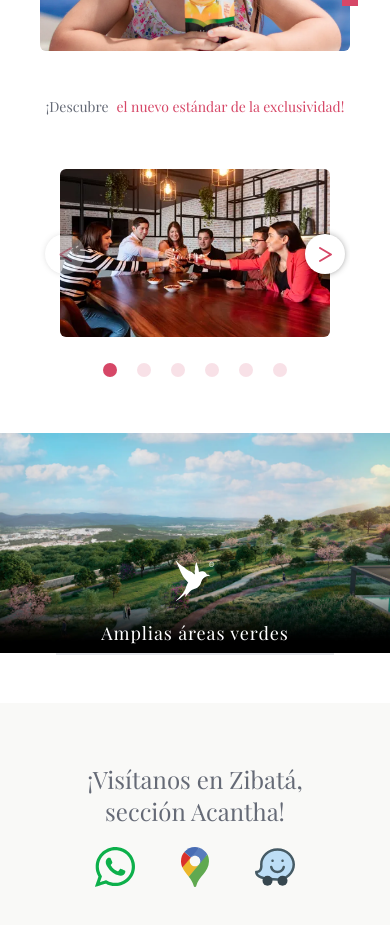
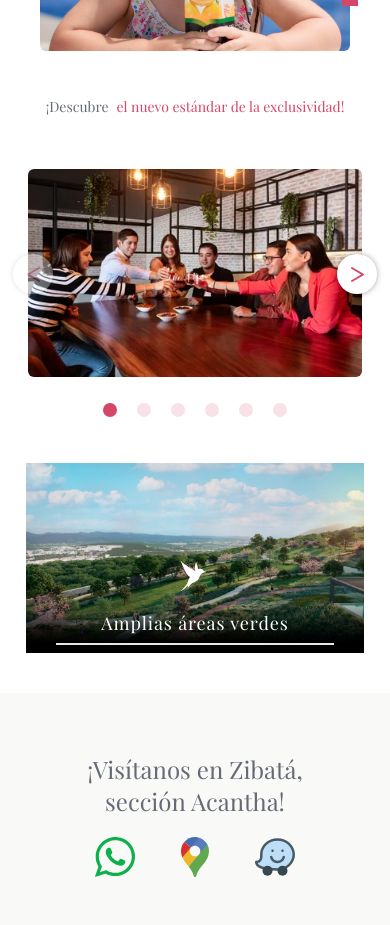
Before and after one commit to AbrahamDevarana/royalview_next, a Next.js app: page /amenidades in a window 390 px wide. Shown: the part 1560-2485 px from the top of the page. Built offline with nearby package versions, Linux system fonts and the light colour scheme.

Commit message:
Ajustes Sliders

```diff
--- a/components/ImageText.jsx
+++ b/components/ImageText.jsx
@@ -13,7 +13,7 @@ export default function ImageText({image, text, line = true}) {
             />
             <div className="absolute bottom-0 left-0 right-0">
                 <div className="text-center">
-                    <IsotipoSVG className="mx-auto lg:w-[60px] lg:h-[60px] w-[40px] h-[40px] mb-[20px]"/>
+                    <IsotipoSVG className="mx-auto lg:w-[60px] lg:h-[60px] w-[30px] h-[30px] mb-[20px]"/>
                     <h2 className="text-white lg:text-5xl tracking-wider font-normal">{text}</h2>
                     { line ? <hr className="w-[150px] mx-auto px-16 border-0 border-b-2 lg:my-6 my-2" /> : <div className="lg:py-6 py-2"> </div> }
                 </div>
--- a/components/sliders/Home.jsx
+++ b/components/sliders/Home.jsx
@@ -53,7 +53,7 @@ export default function HomeSlider({showModal}) {
                     </div>
                     <div className="col-span-12 xl:col-span-7 flex align-middle lg:order-1">
                         <div className="relative w-full h-fit mt-auto">
-                            <IsotipoSVG width={40} height={40} className="mx-auto absolute top-5 left-5 z-50"/>
+                            <IsotipoSVG className="mx-auto absolute lg:top-5 lg:left-5 top-3 left-3 z-50 lg:w-[40px] lg:h-[40px] w-[30px] h-[30px]"/>
                             <Image
                                 src={banner}
                                 alt="Patrona Royal View"
@@ -93,7 +93,7 @@ export default function HomeSlider({showModal}) {
                     </div>
                     <div className="col-span-12 xl:col-span-7 flex align-middle lg:order-1">
                         <div className="w-full h-fit mt-auto relative">
-                            <IsotipoSVG width={40} height={40} className="mx-auto absolute top-5 left-5 z-50"/>
+                            <IsotipoSVG className="mx-auto absolute lg:top-5 lg:left-5 top-3 left-3 z-50 lg:w-[40px] lg:h-[40px] w-[30px] h-[30px]"/>
                             <Image
                                 src={banner2}
                                 alt="Chica Royal View"
--- a/components/sliders/Home_2.jsx
+++ b/components/sliders/Home_2.jsx
@@ -54,7 +54,7 @@ export default function Home2Slider({showModal}) {
                     </div>
                     <div className="col-span-12 xl:col-span-7 flex align-middle lg:order-1">
                         <div className="w-full h-fit mt-auto relative">
-                            <IsotipoSVG width={40} height={40} className="mx-auto absolute top-5 left-5 z-50"/>
+                            <IsotipoSVG className="mx-auto absolute lg:top-5 lg:left-5 top-3 left-3 z-50 lg:w-[40px] lg:h-[40px] w-[30px] h-[30px]"/>
                             <Image
                                 src={banner}
                                 alt="Vista Royal View"
@@ -99,7 +99,7 @@ export default function Home2Slider({showModal}) {
                     </div>
                     <div className="col-span-12 xl:col-span-7 flex align-middle lg:order-1">
                         <div className="w-full h-fit mt-auto relative lg:block">
-                            <IsotipoSVG width={40} height={40} className="mx-auto absolute top-5 left-5 z-50"/>
+                            <IsotipoSVG className="mx-auto absolute lg:top-5 lg:left-5 top-3 left-3 z-50 lg:w-[40px] lg:h-[40px] w-[30px] h-[30px]"/>
                             <Image
                                 src={banner2}
                                 alt="Construcción Zibatá"
--- a/components/sliders/Modelos_FC.jsx
+++ b/components/sliders/Modelos_FC.jsx
@@ -31,7 +31,7 @@ export default function Modelos_FCSlider() {
                     direction: "horizontal"
                 },
             }}
-            className="fullSwiper sm:h-screen h-[290px]"
+            className="fullSwiper sm:max-h-screen max-h-[290px] h-screen"
         >
 
         <SwiperSlide>
--- a/pages/amenidades.jsx
+++ b/pages/amenidades.jsx
@@ -139,11 +139,11 @@ export default function Amenidades() {
                 </div>
             </div>
 
-            <div className="relative px-10">
+            <div className="relative lg:px-10 px-2">
                 <GaleriaAmenidades />
             </div>
 
-            <div className="sm:h-screen h-[240px] lg:my-0 my-10">
+            <div className="sm:max-h-screen max-h-[190px] h-screen lg:my-0 my-10">
                 <ImageText image={areasVerdes} text={"Amplias áreas verdes"} />
             </div>
 
--- a/pages/index.jsx
+++ b/pages/index.jsx
@@ -131,7 +131,7 @@ export default function Home() {
 
             <div className="absolute bottom-0 left-0 right-0 max-w-screen-lg mx-auto px-10 ">
                 <div className="text-center">
-                    <IsotipoSVG className="mx-auto lg:w-[60px] lg:h-[60px] w-[40px] h-[40px] mb-[14px]"/>
+                    <IsotipoSVG className="mx-auto lg:w-[60px] lg:h-[60px] w-[30px] h-[30px] mb-[14px]"/>
                     <h2 className="text-white lg:text-5xl tracking-wider font-normal lg:pb-11 pb-5">Vistas panorámicas espectaculares</h2>
                 </div>
             </div>
--- a/pages/ubicacion.jsx
+++ b/pages/ubicacion.jsx
@@ -80,7 +80,7 @@ export default function Ubicacion() {
                 </div>
             </div>
 
-            <div className="px-10">
+            <div className="lg:px-10 px-2">
                 <GaleriaUbicacion />
             </div>
             <div className="max-w-screen-xl px-10 text-center mx-auto lg:pb-[140px] pb-10 lg:pt-0 pt-5" data-aos="fade-up" data-aos-duration="1000">
```
